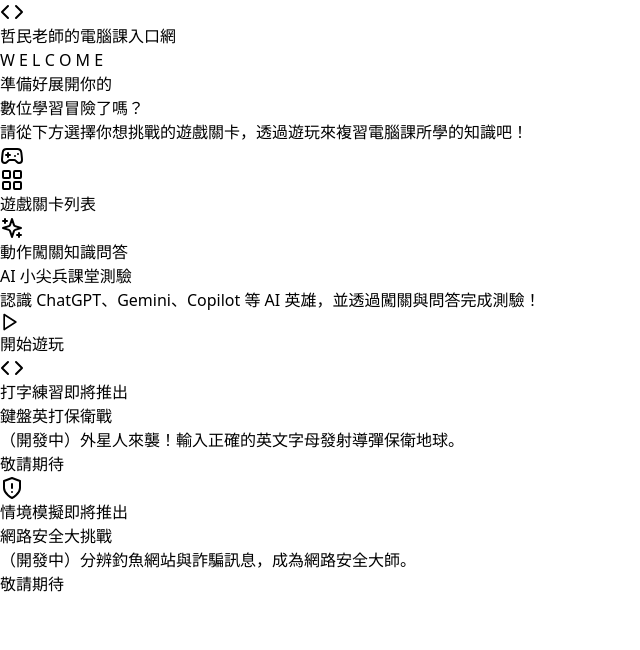
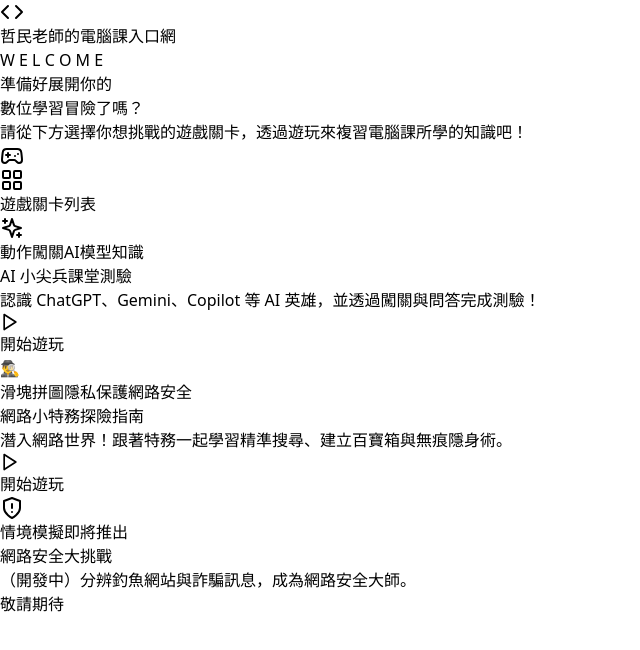
Before and after one commit to always77798-dot/computer-class-games, a React (Vite) app: page / in a window 1280 px wide. Shown: the top 650 px of the page, without its empty margins (0-640 px from the left). Built offline with nearby package versions, Linux system fonts and the light colour scheme.

Commit message:
Update App.jsx

```diff
--- a/src/App.jsx
+++ b/src/App.jsx
@@ -5,6 +5,7 @@ import {
 
 // 🌟 引入分離出去的小遊戲模組
 import AiHeroGame from './games/AiHeroGame';
+import ChromeAgentGame from './games/ChromeAgentGame';
 
 // ==========================================
 // 1. 遊戲資料設定區 (可在此新增遊戲資訊)
@@ -16,16 +17,17 @@ const GAMES_LIST = [
     description: '認識 ChatGPT、Gemini、Copilot 等 AI 英雄，並透過闖關與問答完成測驗！',
     icon: <Sparkles className="w-8 h-8 text-yellow-500" />,
     color: 'bg-gradient-to-br from-indigo-500 to-purple-600',
-    tags: ['動作闖關', '知識問答']
+    tags: ['動作闖關', 'AI模型知識'],
+    disabled: false
   },
-  {
-    id: 'coming-soon-1',
-    title: '鍵盤英打保衛戰',
-    description: '（開發中）外星人來襲！輸入正確的英文字母發射導彈保衛地球。',
-    icon: <Code className="w-8 h-8 text-blue-500" />,
-    color: 'bg-gradient-to-br from-gray-400 to-gray-500',
-    tags: ['打字練習', '即將推出'],
-    disabled: true
+  { // 修正了原本這裡多一個 { 的語法錯誤
+    id: 'chrome-agent',
+    title: '網路小特務探險指南',
+    description: '潛入網路世界！跟著特務一起學習精準搜尋、建立百寶箱與無痕隱身術。',
+    icon: <span className="text-4xl leading-none">🕵️‍♂️</span>,
+    color: 'bg-emerald-100 border-emerald-400 text-emerald-800',
+    tags: ['滑塊拼圖', '隱私保護', '網路安全'],
+    disabled: false
   },
   {
     id: 'coming-soon-2',
@@ -161,6 +163,11 @@ export default function App() {
           <AiHeroGame onBackToPortal={() => setActiveView('home')} />
         )}
 
+        {/* 🌟 新增的網路小特務路由顯示邏輯 */}
+        {activeView === 'chrome-agent' && (
+          <ChromeAgentGame onBackToPortal={() => setActiveView('home')} />
+        )}
+
       </main>
 
       {/* 全域 CSS 動畫設定 */}
```
